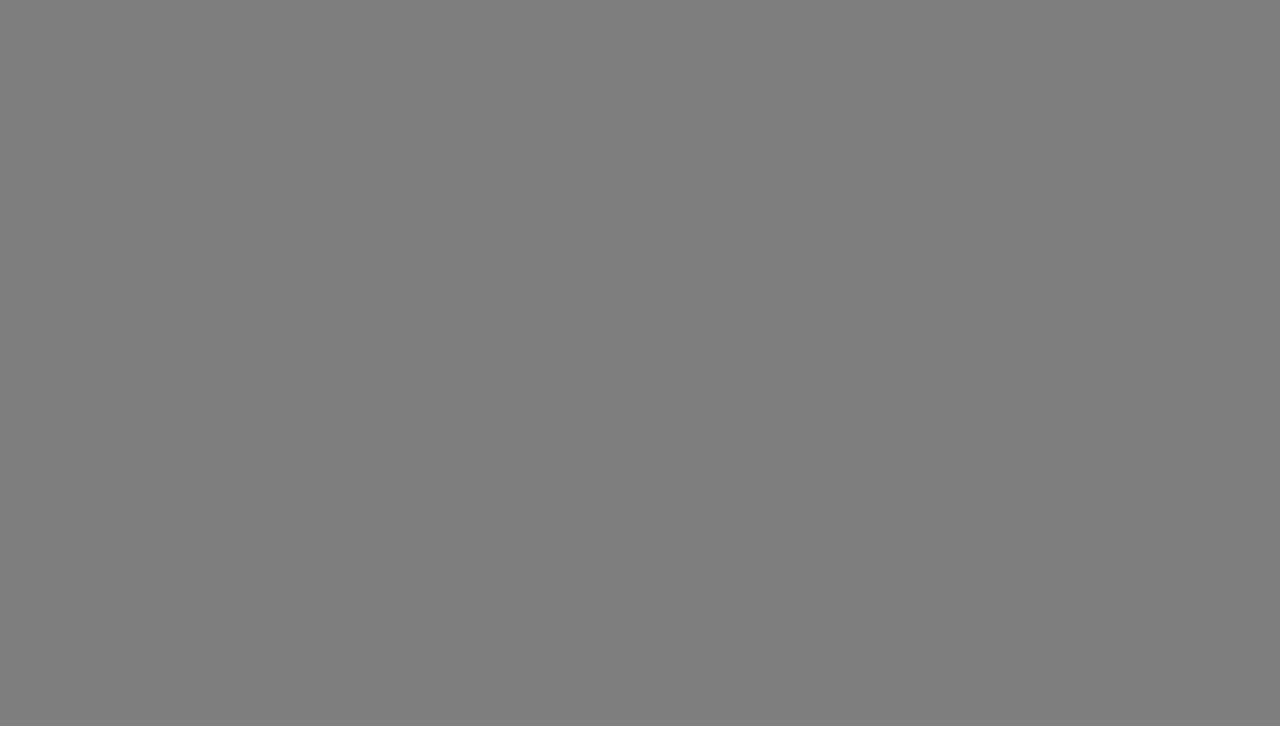
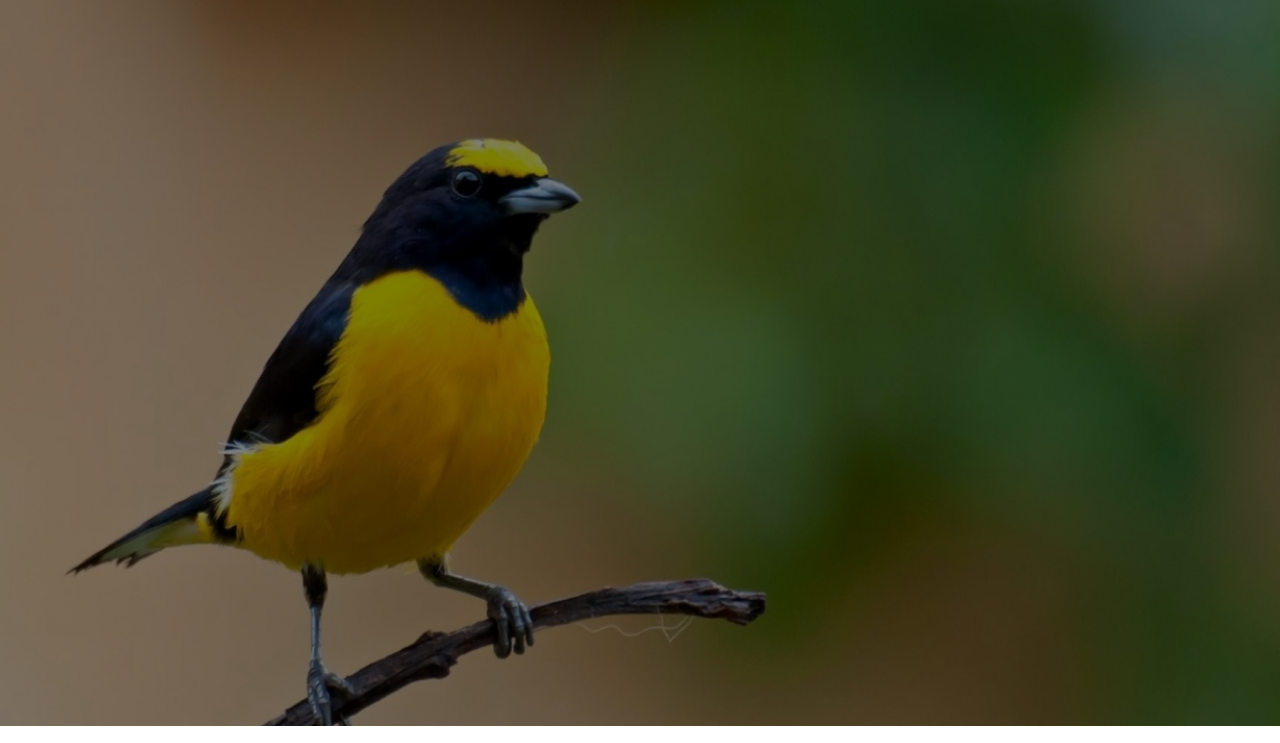
Before and after one commit to robertinosantiago/joimo.github.io, a plain HTML site: page index.html in a window 1280 px wide. Shown: the part 74-817 px from the top of the page. Drawn offline with nearby package versions, Linux system fonts and the light colour scheme.

Commit message:
git push

```diff
--- a/css/style.css
+++ b/css/style.css
@@ -34,7 +34,7 @@
   padding: 0px !important;
 }
 #bg {
-  /*background-image: url('../img/bird.jpg');*/
+  background-image: url('../img/bird.jpg');
   background-size: cover;
   background-position: center;
   position: relative;
```
